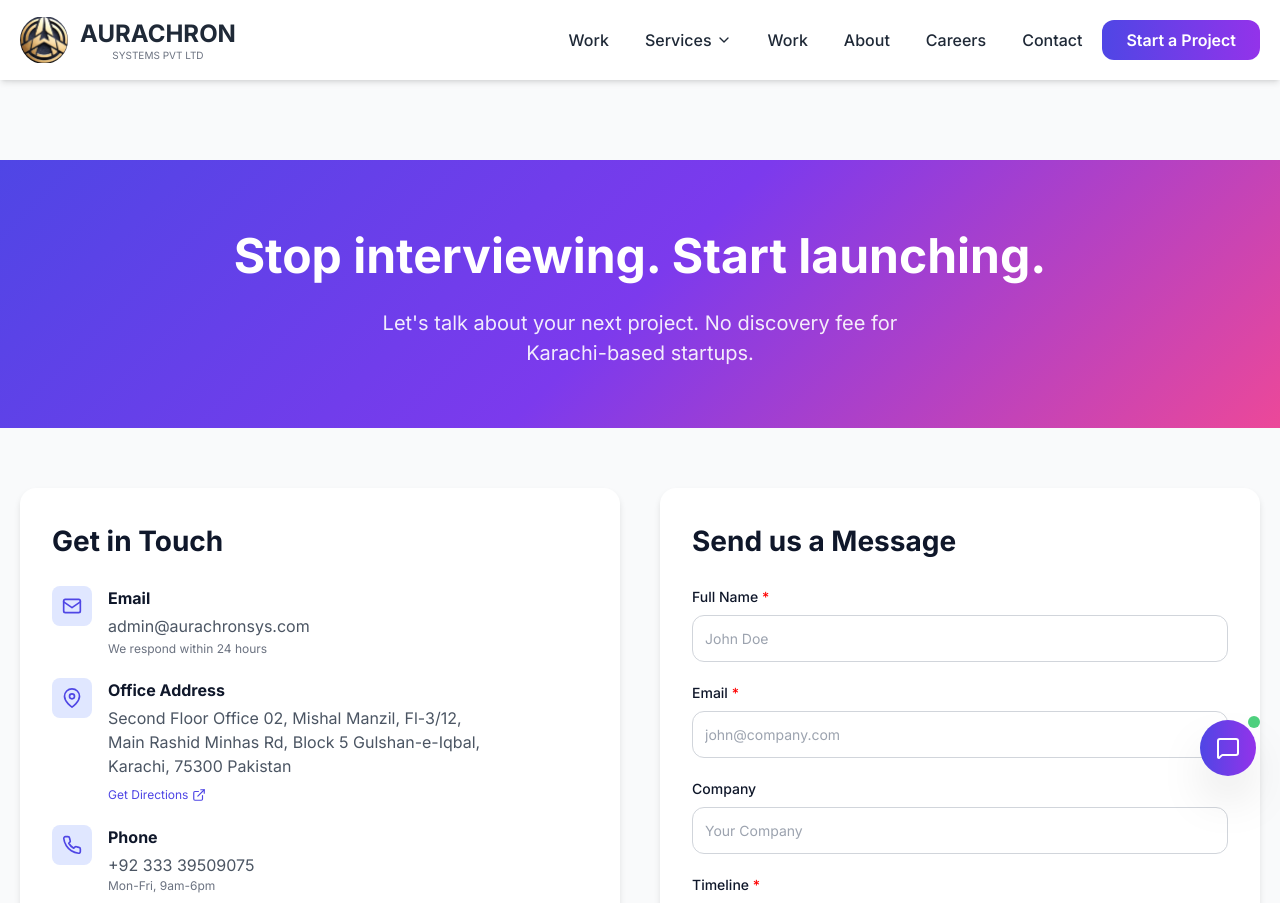
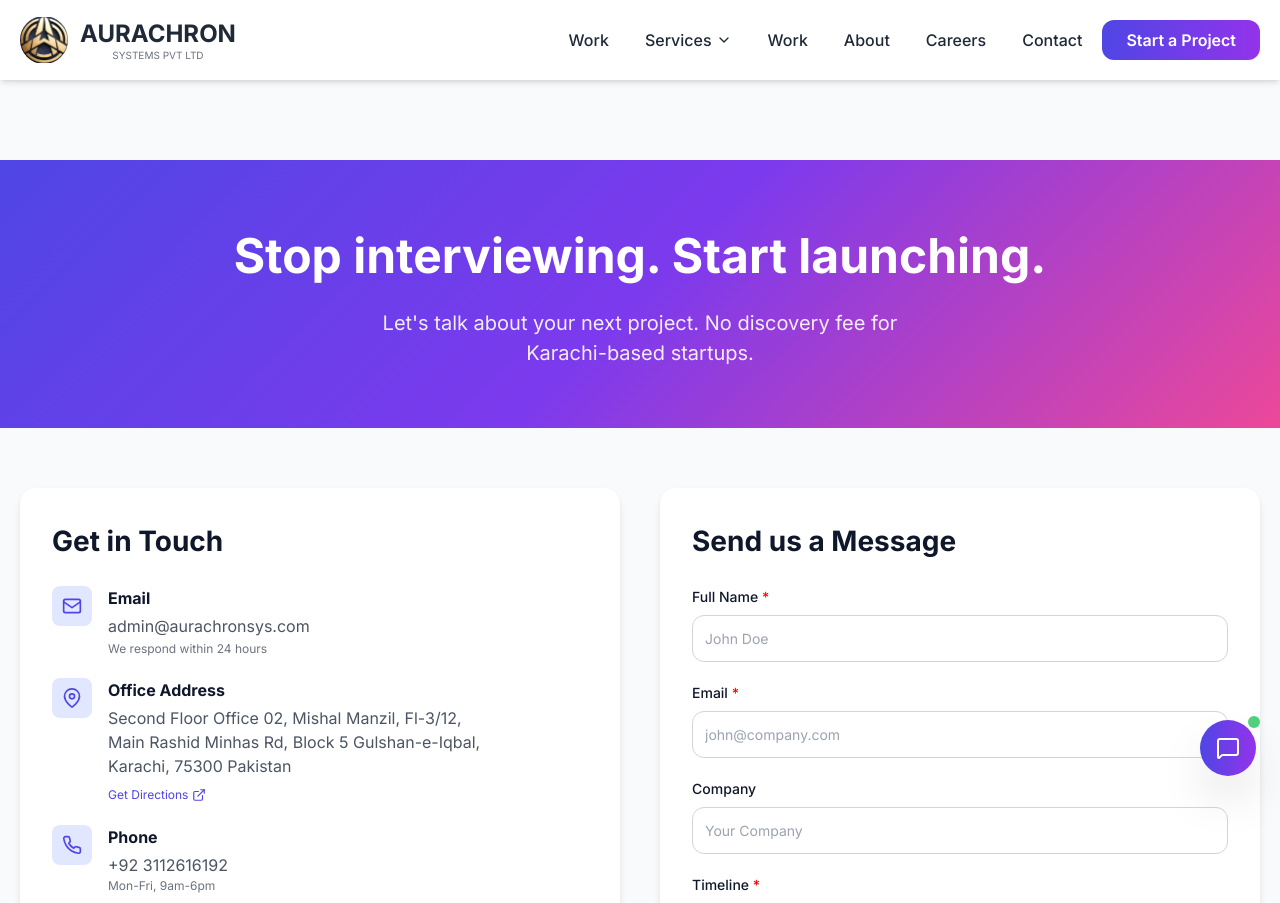
Before and after one commit to Masoodburirogithub/aurachron-fullstack, a React (Vite) app in the folder frontend/: page /contact in a window 1280 px wide. Shown: the top 903 px of the page. Built offline with nearby package versions, Linux system fonts and the light colour scheme.

Commit message:
number changed

```diff
--- a/frontend/src/pages/ContactPage.jsx
+++ b/frontend/src/pages/ContactPage.jsx
@@ -169,7 +169,7 @@ const ContactPage = () => {
                   </div>
                   <div>
                     <p style={{ fontWeight: 'bold', marginBottom: '4px' }}>Phone</p>
-                    <p style={{ color: '#4b5563' }}>+92 333 39509075</p>
+                    <p style={{ color: '#4b5563' }}>+92 3112616192</p>
                     <p style={{ fontSize: '12px', color: '#6b7280' }}>Mon-Fri, 9am-6pm</p>
                   </div>
                 </div>
```
